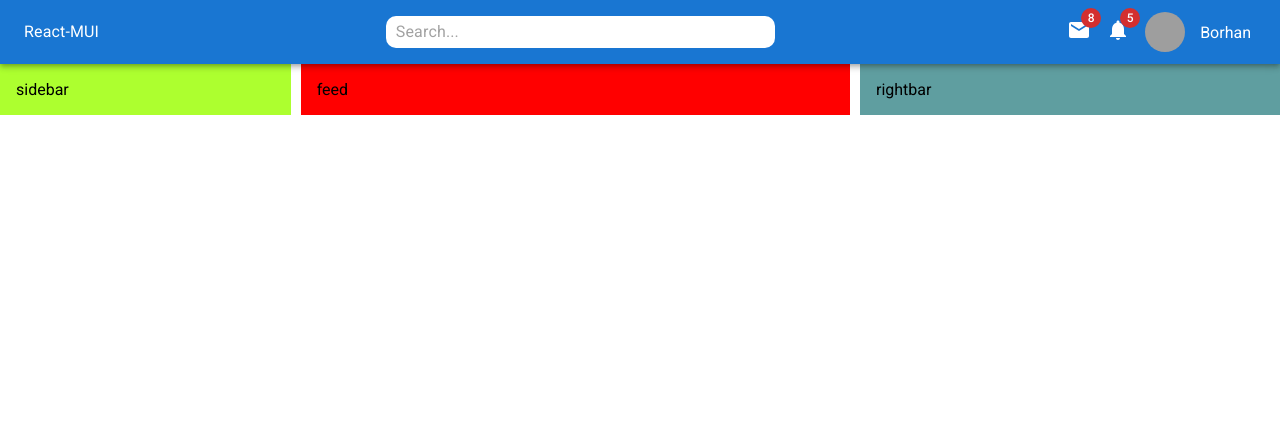
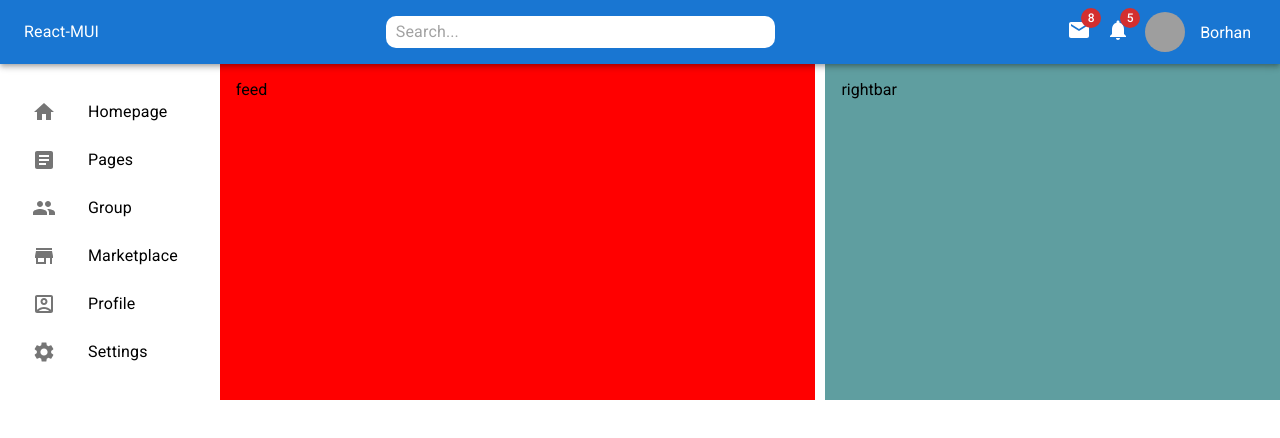
Before and after one commit to MuhammadBorhan/React-mui, a React (Create React App) app: page / in a window 1280 px wide. Shown: the top 438 px of the page. Built offline with nearby package versions, Linux system fonts and the light colour scheme; grey boxes are pictures that could not be loaded.

Commit message:
sidebar created

```diff
--- a/src/components/Sidebar.jsx
+++ b/src/components/Sidebar.jsx
@@ -1,10 +1,50 @@
-import { Box } from '@mui/material';
+import { AccountBoxOutlined, Article, Group, Home, Pages, Settings, Store } from '@mui/icons-material';
+import { Box, List, ListItem, ListItemButton, ListItemIcon, ListItemText } from '@mui/material';
 import React from 'react';
 
 const Sidebar = () => {
     return (
-        <Box flex={2} bgcolor='greenyellow' p={2} sx={{display:{xs:'none',sm:'none',md:'block'}}}>
-            sidebar
+        <Box flex={1} p={2} sx={{display:{xs:'none',sm:'none',md:'block'}}}>
+            <List>
+          <ListItem sx={{display:'flex',flexDirection:'column',alignItems:'start'}} disablePadding>
+            <ListItemButton component='a' href="#home">
+              <ListItemIcon>
+                <Home />
+              </ListItemIcon>
+              <ListItemText primary="Homepage" />
+            </ListItemButton>
+            <ListItemButton component='b' href="#page">
+              <ListItemIcon>
+                <Article />
+              </ListItemIcon>
+              <ListItemText primary="Pages" />
+            </ListItemButton>
+            <ListItemButton component='c' href="#Group">
+              <ListItemIcon>
+                <Group />
+              </ListItemIcon>
+              <ListItemText primary="Group" />
+            </ListItemButton>
+            <ListItemButton component='d' href="#Store">
+              <ListItemIcon>
+                <Store />
+              </ListItemIcon>
+              <ListItemText primary="Marketplace" />
+            </ListItemButton>
+            <ListItemButton component='e' href="#profile">
+              <ListItemIcon>
+                <AccountBoxOutlined />
+              </ListItemIcon>
+              <ListItemText primary="Profile" />
+            </ListItemButton>
+            <ListItemButton component='f' href="#setting">
+              <ListItemIcon>
+                <Settings />
+              </ListItemIcon>
+              <ListItemText primary="Settings" />
+            </ListItemButton>
+          </ListItem>
+          </List>
         </Box>
     );
 };
```
